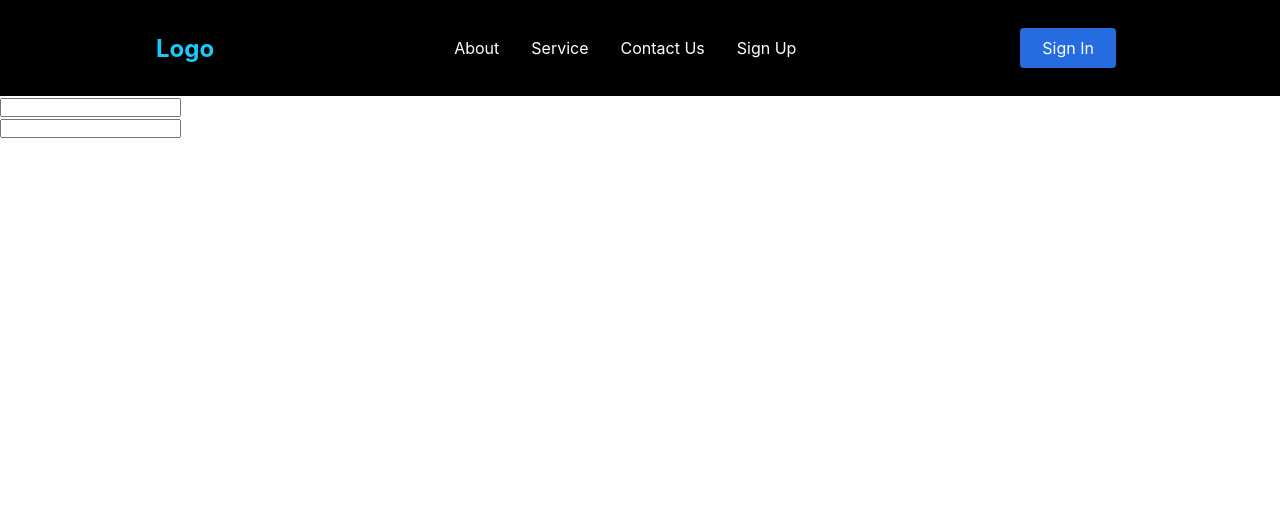
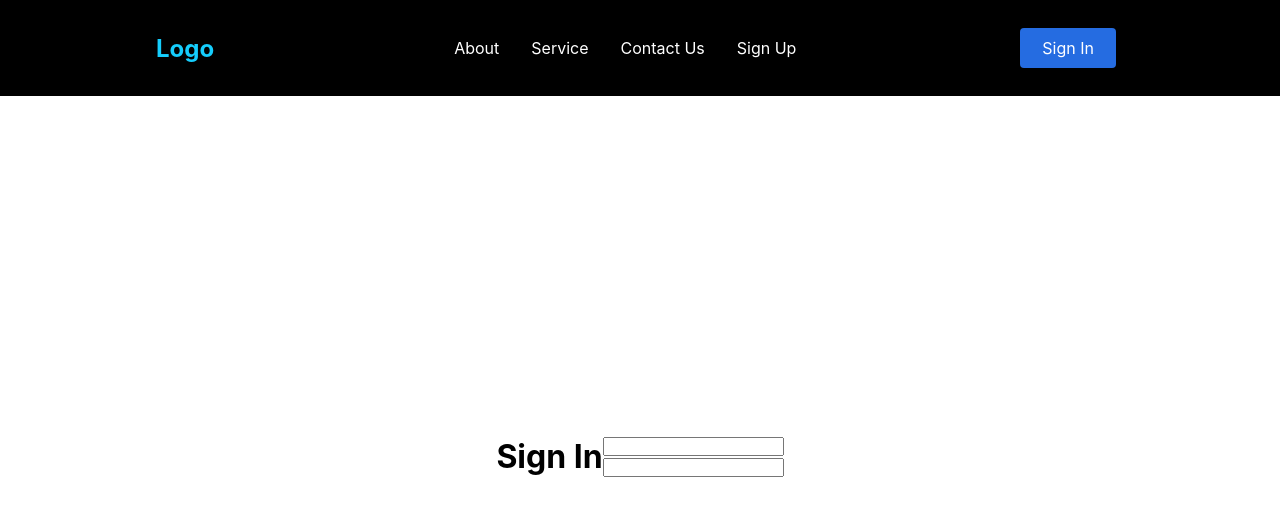
Before and after one commit to ccchippp/navbar-1, a React (Create React App) app: page /sign-in in a window 1280 px wide. Shown: the top 516 px of the page. Built offline with nearby package versions, Linux system fonts and the light colour scheme.

Commit message:
applied some styling

```diff
--- a/src/pages/signin.js
+++ b/src/pages/signin.js
@@ -1,8 +1,11 @@
 import React from 'react'
+import styles from './index.css'
+
 
 const signin = () => {
     return (
-        <div>
+        <div className='page'>
+            <h1>Sign In</h1>
             <form>
                 <label htmlFor="fname" className="fname"></label>
                 <input type="text" id='fname' name='fname'/><br></br>
```
